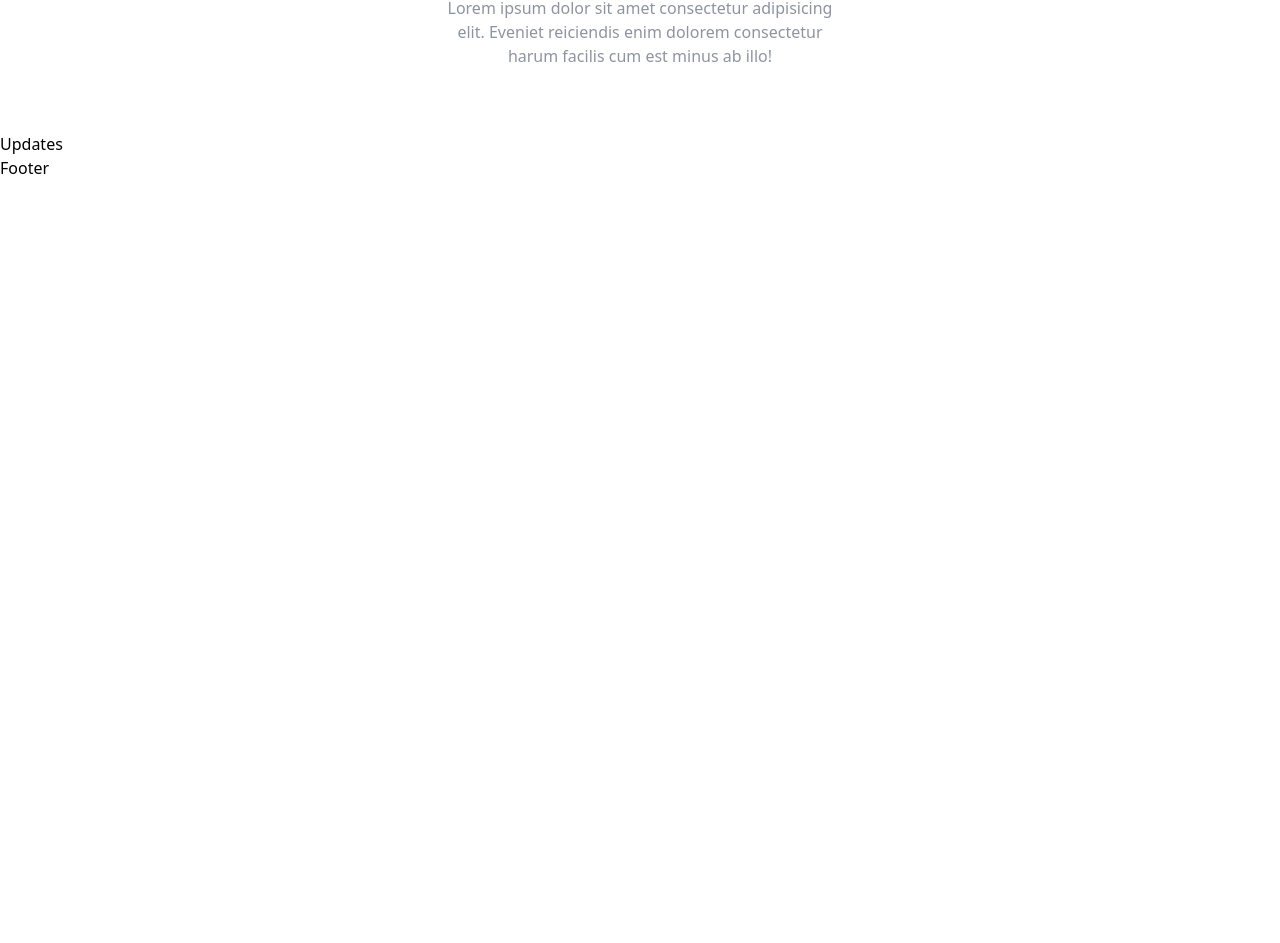
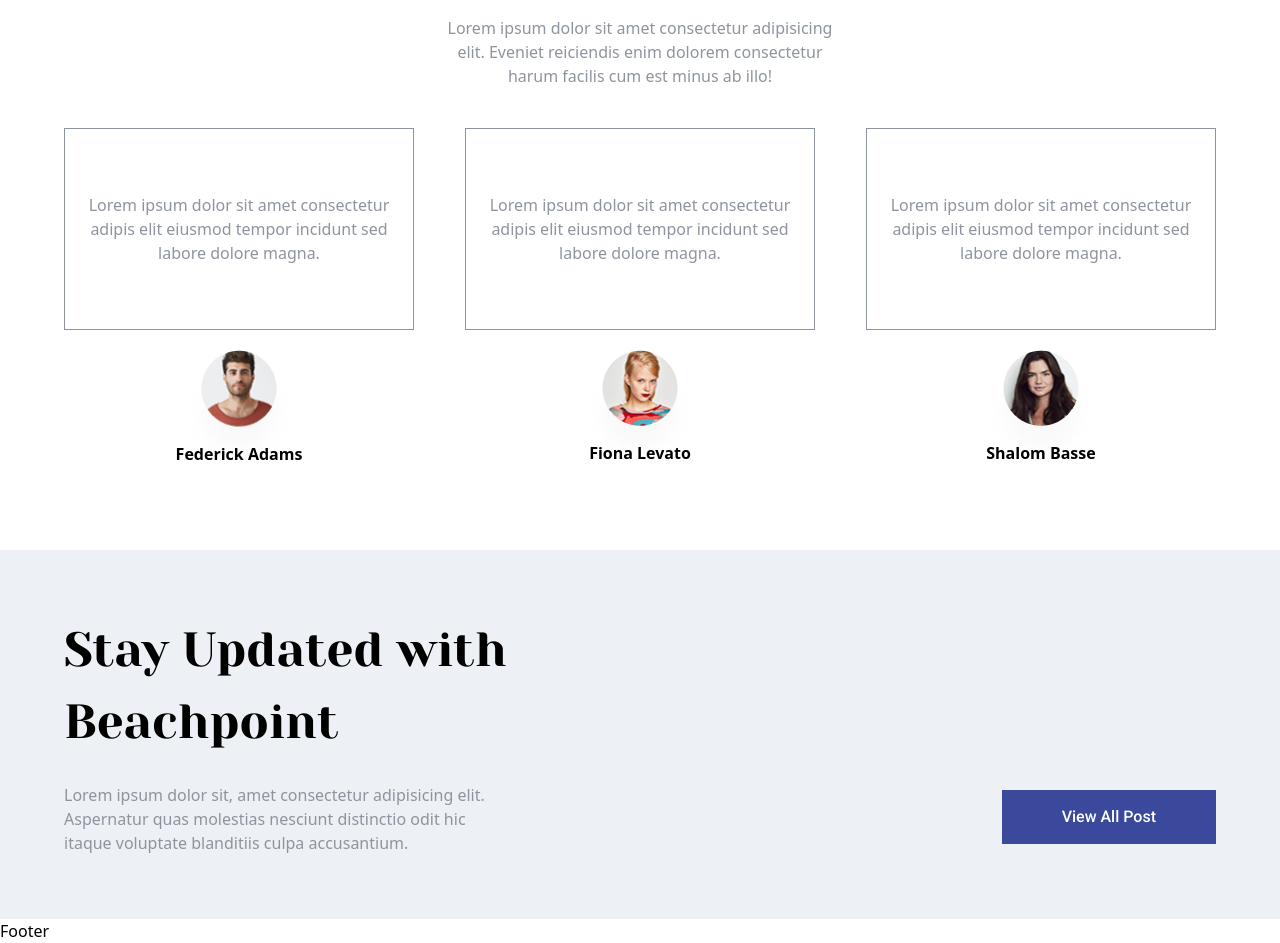
Before and after one commit to Og-Miles/Brookfield_Country_Club, a React (Vite) app in the folder brookfield-country-club/: page / in a window 1280 px wide. Shown: the part 6175-7118 px from the top of the page. Before the commit the page ends 6355 px from the top, so only its background shows below. Built offline with nearby package versions, Linux system fonts and the light colour scheme.

Commit message:
Beachpoint Text

```diff
--- a/brookfield-country-club/src/App.jsx
+++ b/brookfield-country-club/src/App.jsx
@@ -46,11 +46,10 @@ const App = () => (
     </div>
 
     <div className={` ${styles.boxWidth}`}>
-
        <Testimonials/>
+    </div>
        <Updates/>
        <Footer/>
-    </div>
   </div>
 
 
--- a/brookfield-country-club/src/components/Testimonials.jsx
+++ b/brookfield-country-club/src/components/Testimonials.jsx
@@ -1,22 +1,25 @@
-import React from 'react'
 import styles from '../style'
+import TestimonialCard from '../containers/TestimonialCard'
+import { Testimonials } from '../constants'
 
-const Testimonials = () => {
+const Testimoniale = () => {
   return (
     <div className={`${styles.marginY} ${styles.marginX}`}>
       <div className='flex flex-col'>
           {/* Heading / Paragraph */}
 
         <div className='flex flex-col w-full text-center'>
-          <h1 className='font-Yeseva One text-[24px] lg:text-[48px]'>What People Say?</h1>
-          <p className={`text-pgray m-auto lg:w-[35%] w-[100%]`}>
+          <h1 className='font-Yeseva One text-[24px] lg:text-[48px] mb-5'>What People Say?</h1>
+          <p className={`text-pgray m-auto lg:w-[35%] w-[100%] mb-5`}>
             Lorem ipsum dolor sit amet consectetur adipisicing elit. Eveniet reiciendis enim dolorem consectetur harum facilis cum est minus ab illo!
           </p>
         </div>
         {/* Testimonial Card Render */}
 
-      <div>
-
+      <div className='flex-col sm:flex-row flex justify-between items-center mt-5'>
+        {Testimonials.map((Testimonial, index) => (
+          <TestimonialCard key={Testimonial.name} {...Testimonial} index={index}/>
+        ))}
       </div>
 
       </div>
@@ -24,4 +27,4 @@ const Testimonials = () => {
   )
 }
 
-export default Testimonials
+export default Testimoniale
--- a/brookfield-country-club/src/components/Updates.jsx
+++ b/brookfield-country-club/src/components/Updates.jsx
@@ -1,8 +1,19 @@
 import React from 'react'
+import styles from '../style'
 
 const Updates = () => {
   return (
-    <div>Updates</div>
+    <div className={` bg-[#EDF0F5]`}>
+          <div className={` ${styles.marginX} flex flex-col lg:flex-row justify-between`}>
+              <div className={`flex flex-col ${styles.marginY}`}>
+                  <h1 className={`${styles.heading1}`}>Stay Updated with Beachpoint</h1>
+                  <p className={`${styles.paragraph}`}>Lorem ipsum dolor sit, amet consectetur adipisicing elit. Aspernatur quas molestias nesciunt distinctio odit hic itaque voluptate blanditiis culpa accusantium.</p>
+              </div>
+
+              <button className='h-[100%] mt-60'>View All Post</button>
+
+          </div>
+    </div>
   )
 }
 
--- a/brookfield-country-club/src/constants/index.js
+++ b/brookfield-country-club/src/constants/index.js
@@ -124,9 +124,9 @@ export const sponsors = [
 
 ];
 
-export const Testimonials = [
+export const Testimonials= [
     {
-        img: avatar1,
+        img: avatar3,
         name: 'Federick Adams',
         content: 'Lorem ipsum dolor sit amet consectetur adipis elit eiusmod tempor incidunt sed labore dolore magna.'
     },
@@ -136,7 +136,7 @@ export const Testimonials = [
         content: 'Lorem ipsum dolor sit amet consectetur adipis elit eiusmod tempor incidunt sed labore dolore magna.'
     },
     {
-        img: avatar3,
+        img: avatar1,
         name: 'Shalom Basse',
         content: 'Lorem ipsum dolor sit amet consectetur adipis elit eiusmod tempor incidunt sed labore dolore magna.'
     },
--- a/brookfield-country-club/src/containers/TestimonialCard.jsx
+++ b/brookfield-country-club/src/containers/TestimonialCard.jsx
@@ -1,8 +1,22 @@
 import React from 'react'
+import { avatar1 } from '../assets'
 
-const TestimonialCard = () => {
+const TestimonialCard = ({img, name, content}) => {
   return (
-    <div>TestimonialCard</div>
+    <div className='flex mb-5'>
+
+    <div className='items-center justify-center flex flex-col'>
+        <div className=' border border-pgray items-center py-16 px-4 w-[250px] lg:w-[350px] mb-5'>
+            <p className='text-pgray text-center'>{content}</p>
+        </div>
+
+        <div className='flex flex-col'>
+          <img src={img} alt="avatar" />
+          <p className='font-semibold text-center mt-[-35px]'>{name}</p>
+        </div>
+
+    </div>
+    </div>
   )
 }
 
```
Also changed, not shown: brookfield-country-club/src/assets/avatar3.png.
